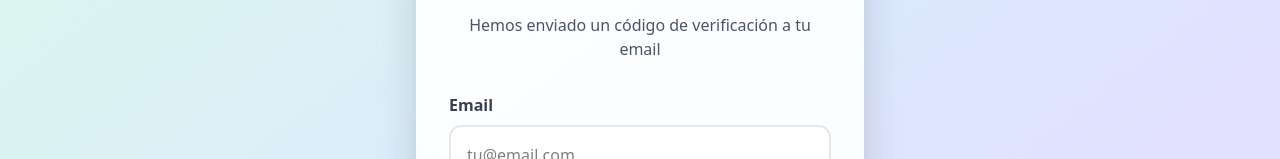
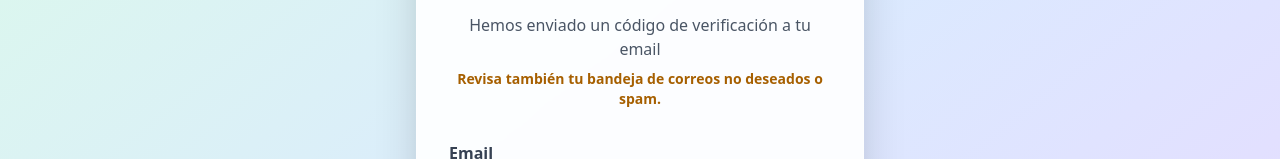
Before and after one commit to RumiSoftware2/RUMI-educational-platform, a React (Vite) app in the folder frontend/: page /verify-email in a window 1280 px wide. Shown: the part 352-511 px from the top of the page. Built offline with nearby package versions, Linux system fonts and the light colour scheme; no server answers.

Commit message:
mensaje revisen bandeja entrada

```diff
--- a/frontend/src/pages/EmailVerification.jsx
+++ b/frontend/src/pages/EmailVerification.jsx
@@ -77,6 +77,9 @@ const EmailVerification = () => {
               <p className="text-gray-600">
                 Hemos enviado un código de verificación a tu email
               </p>
+              <p className="text-yellow-700 text-sm mt-2">
+                <b>Revisa también tu bandeja de correos no deseados o spam.</b>
+              </p>
             </div>
 
             <form onSubmit={handleVerification} className="space-y-6">
--- a/frontend/src/pages/ForgotPassword.jsx
+++ b/frontend/src/pages/ForgotPassword.jsx
@@ -54,6 +54,11 @@ const ForgotPassword = () => {
                   : 'Ingresa tu email y te enviaremos un enlace para recuperar tu contraseña'
                 }
               </p>
+              {emailSent && (
+                <p className="text-yellow-700 text-sm mt-2">
+                  <b>Revisa también tu bandeja de correos no deseados o spam.</b>
+                </p>
+              )}
             </div>
 
             {!emailSent ? (
```
